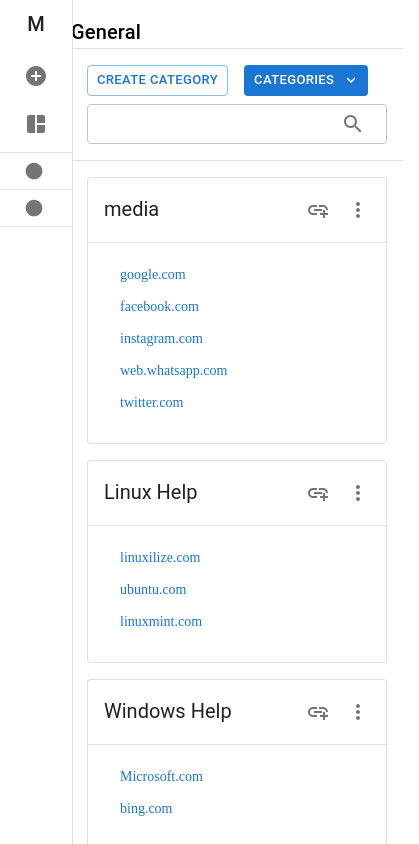
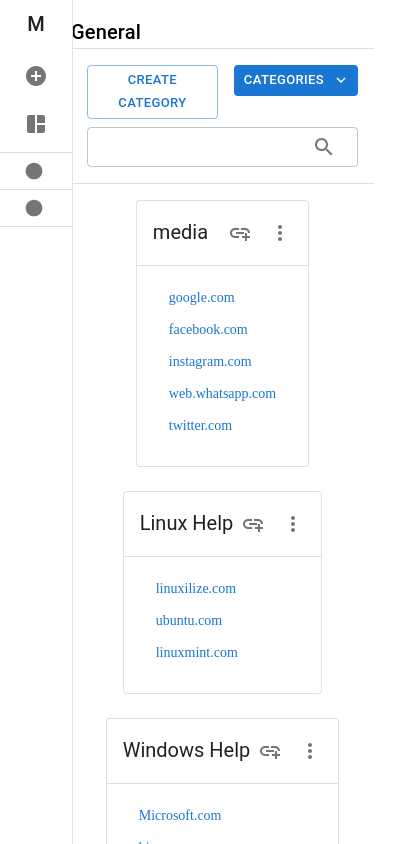
Before and after one commit to Arslan-Soomro/Mrshl-1, a React app: page / in a window 390 px wide. Shown: the top 844 px of the page, 419 px wide, since content can reach past the window. Built offline with nearby package versions, Linux system fonts and the light colour scheme; the HTML template or start-up script is replaced by a standard one.

Commit message:
Make Layout Responsive

```diff
--- a/src/components/Cardslist.tsx
+++ b/src/components/Cardslist.tsx
@@ -10,10 +10,10 @@
 const Cardslist = ({ cats } : props) => {
 
     return (
-        <Grid container rowSpacing={2} columnSpacing={3} sx={{p: 2}}>
-            {cats.map((item) => {
+        <Grid container rowSpacing={3} columnSpacing={3} justifyContent="center" alignItems="stretch" sx={{p: 2}}>
+            {cats.map((item, ind) => {
                 return (
-                    <Grid item>
+                    <Grid item key={ind}>
                         <Ccard cardTitle={item.name} links={item.links} />
                     </Grid>
                 )
--- a/src/components/Ccard.tsx
+++ b/src/components/Ccard.tsx
@@ -1,7 +1,6 @@
 import { Link, Box, Card, CardHeader, IconButton, Divider, CardContent, List, ListItem, ListItemButton } from "@mui/material";
 import AddLinkIcon from '@mui/icons-material/AddLink';
 import MoreVertIcon from '@mui/icons-material/MoreVert';
-import { useState } from "react";
 import Cmenu from "./Cmenu";
 
 
@@ -19,7 +18,7 @@
 const Ccard = ({ cardTitle,  links } : props) => {
 
   return (
-    <Card variant="outlined" sx={{ width: 300 }}>
+    <Card variant="outlined" sx={{height: 1,}}>
       <CardHeader title={cardTitle} titleTypographyProps={{ fontSize: 20 }} action={
           <Box sx={{display: 'flex'}}>
               <IconButton>
```
